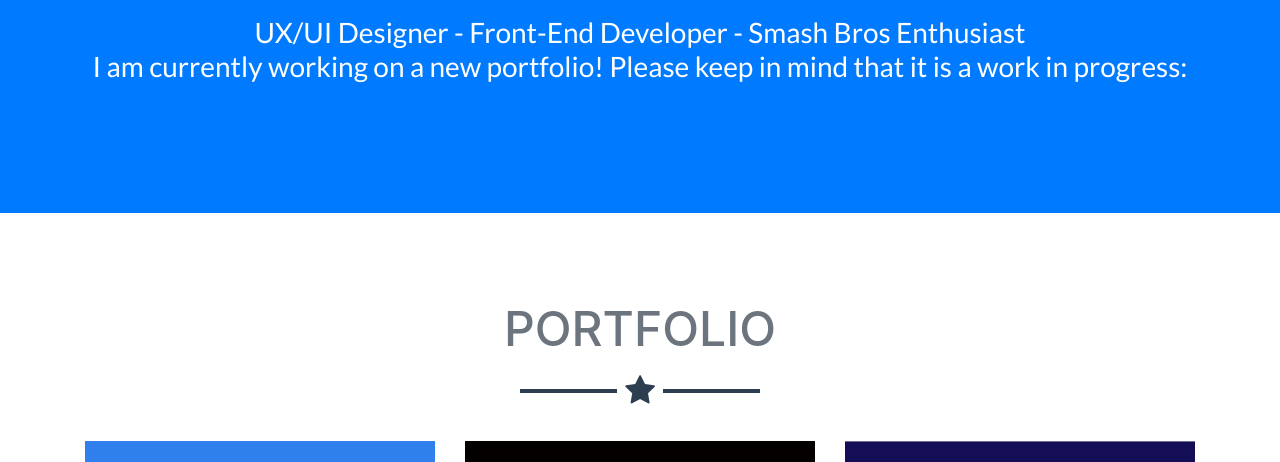
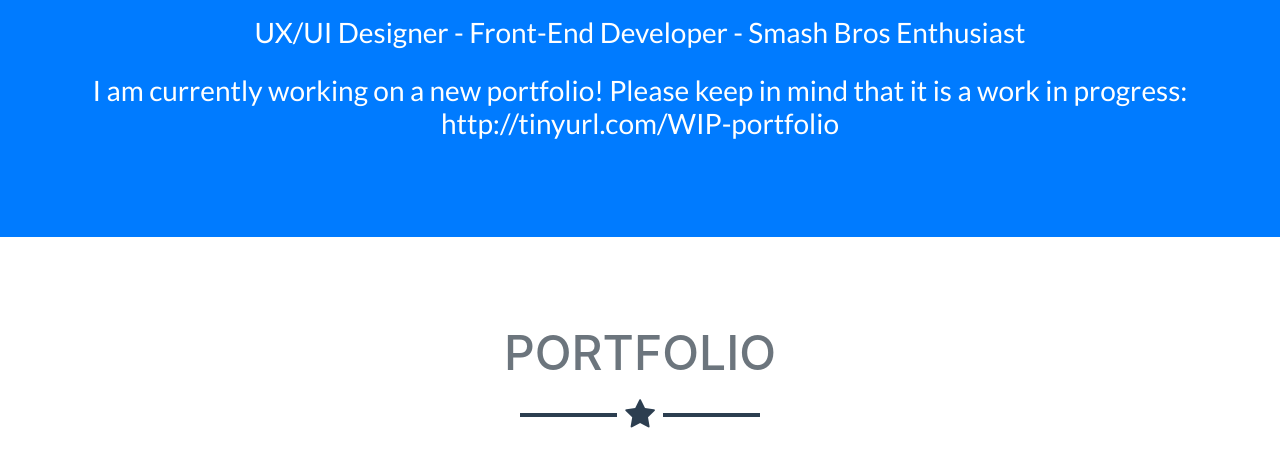
Before and after one commit to recurjohn/superviolet.github.io, a website with bundled scripts: page index.html in a window 1280 px wide. Shown: the part 638-1100 px from the top of the page. Built offline with nearby package versions, Linux system fonts and the light colour scheme.

Commit message:
fix header

```diff
--- a/index.html
+++ b/index.html
@@ -61,7 +61,8 @@
       <h1 class="text-uppercase mb-0">John Domine</h1>
       <hr class="star-light">
       <h2 class="font-weight-light mb-0">UX/UI Designer - Front-End Developer - Smash Bros Enthusiast</h2>
-      <div> <h2 class="font-weight-light mb-0">  I am currently working on a new portfolio! Please keep in mind that it is a work in progress: <a href= "https://johns-first-project-3f6da0.webflow.io/" target="_blank">New portfolio.</a> </h2> </div>
+      &nbsp;
+      <div> <h2 class="font-weight-light mb-0">  I am currently working on a new portfolio! Please keep in mind that it is a work in progress: http://tinyurl.com/WIP-portfolio </h2> </div>
     </div>
   </header>
 
```
